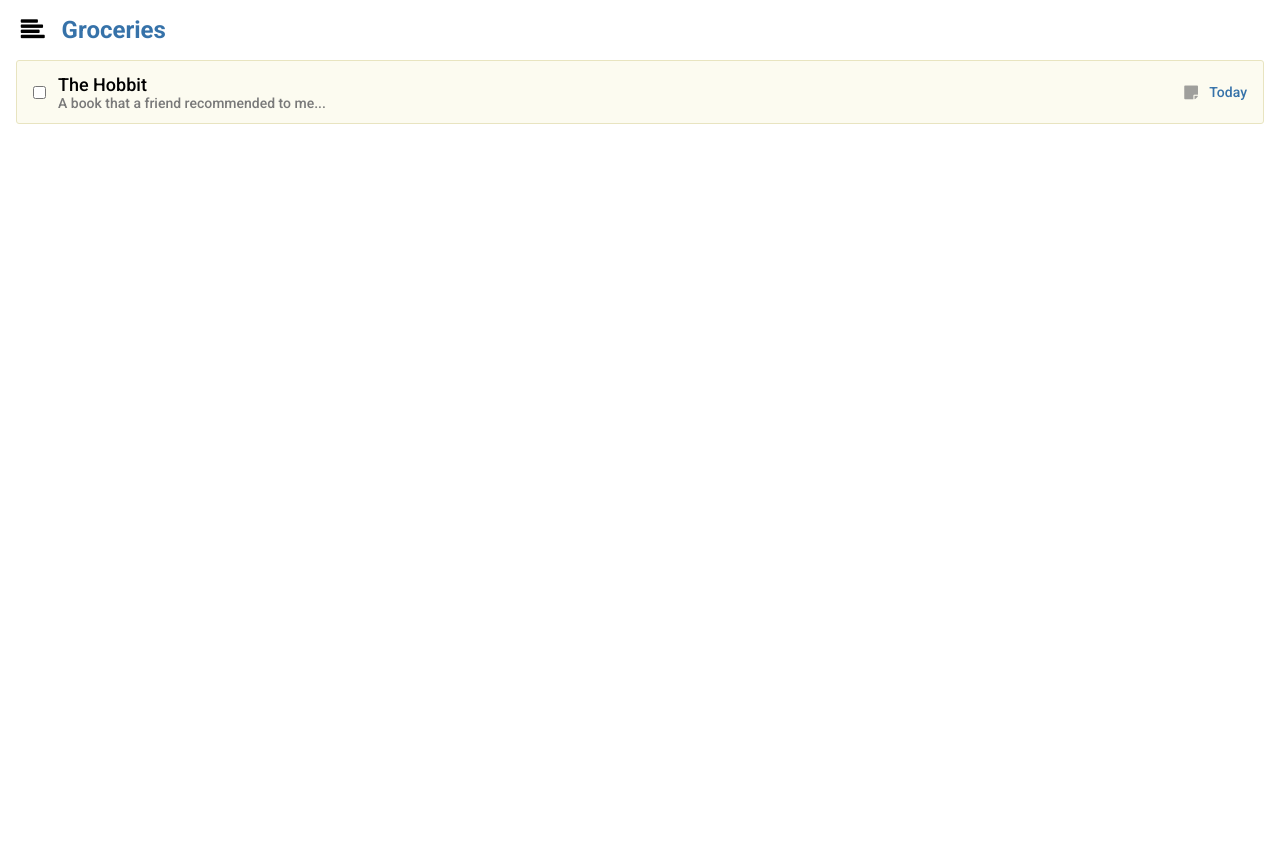
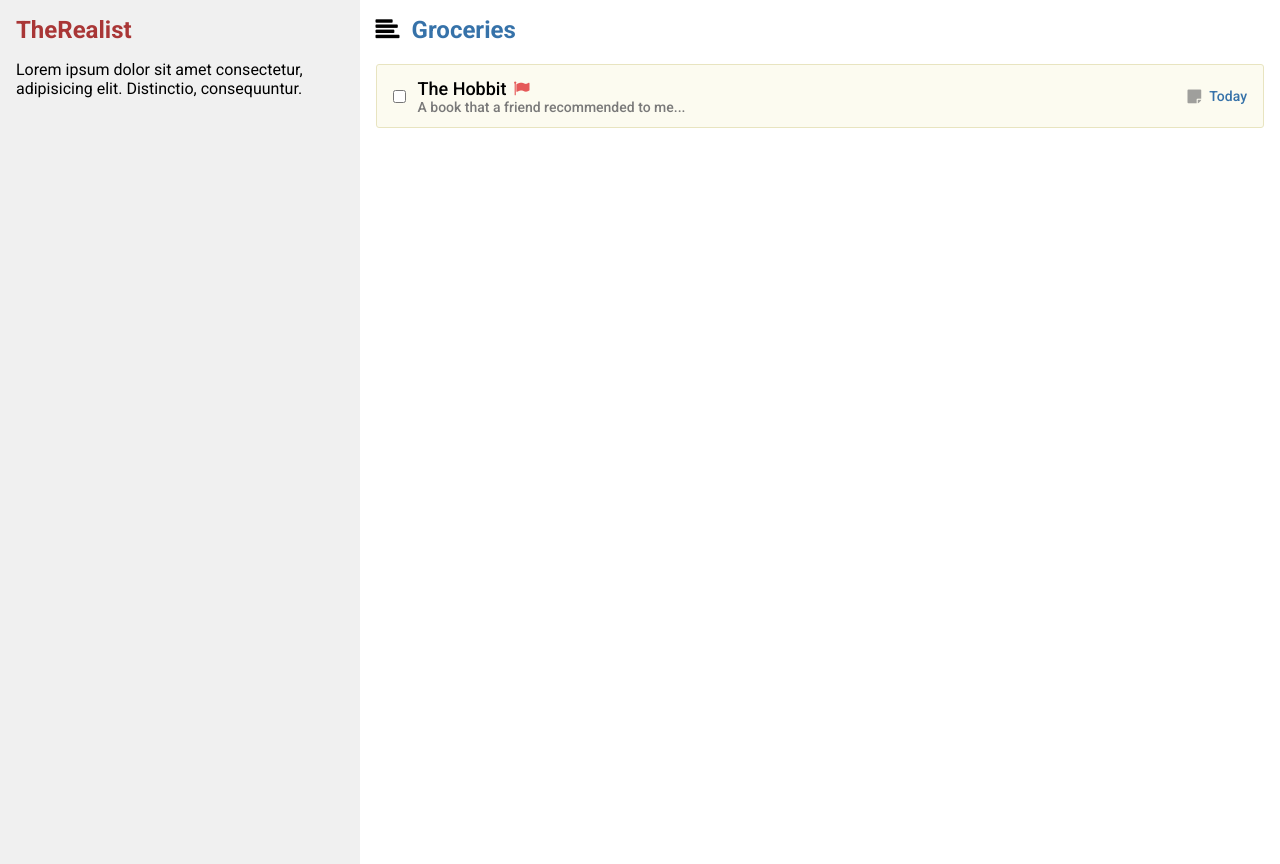
Before and after one commit to JordanBlount/therealist, a website built with webpack: page dist/index.html in a window 1280 px wide. Built offline with nearby package versions, Linux system fonts and the light colour scheme.

Commit message:
Created basic sidebar

```diff
--- a/dist/assets/fonts/css/icons.css
+++ b/dist/assets/fonts/css/icons.css
@@ -29,7 +29,6 @@
   display: inline-block;
   text-decoration: inherit;
   width: 1em;
-  margin-right: .2em;
   text-align: center;
   /* opacity: .8; */
 
@@ -41,8 +40,6 @@
   line-height: 1em;
 
   /* Animation center compensation - margins should be symmetric */
-  /* remove if not needed */
-  margin-left: .2em;
 
   /* you can be more comfortable with increased icons size */
   /* font-size: 120%; */
--- a/dist/assets/style.css
+++ b/dist/assets/style.css
@@ -7,11 +7,15 @@
 }
 
 :root {
-    --app-color: #fff;
+    --app-color: #A93636;
+
+
+    --sidebar-color: #F0F0F0;
 
     --project-color: #3672A9;
 
     --todo-description-color: #797979;
+    --todo-priority: #E55959;
 }
 
 body, html {
@@ -23,10 +27,37 @@ body, html {
 }
 
 .container {
-    width: calc(100vw - 2em);
+    /* width: calc(100vh - 2.5em) */
+    width: calc(100% - 2em);
     margin: 0 auto;
 }
 
+/*
+
+Side Bar
+
+*/
+
+.sidebar {
+    background-color: var(--sidebar-color);
+    width: 500px;
+}
+
+.main-content {
+    width: 100%;
+}
+
+.sidebar__nav {
+    padding: 1em 0;
+}
+
+.app__title {
+    margin: 0;
+    font-weight: 700;
+    font-size: 1.5rem;
+
+    color: var(--app-color);
+}
 
 /*
 
@@ -36,6 +67,10 @@ Main
 
 .sidebar-toggle {
     font-size: 1.5rem;
+}
+
+.main-content {
+    width: 100%;
 }
 
 .main-content__nav {
@@ -53,6 +88,7 @@ Main
 
 .todolist {
     min-height: 100vh;
+    margin-top: 0.25em;
 }
 
 .todo {
@@ -98,7 +134,8 @@ Main
 }
 
 .todo__left-props {
-
+    display: flex;
+    align-items: center;
 }
 
 .todo__title {
@@ -122,13 +159,20 @@ Main
 
 Flags
 
+TODO: Make notes clickable
+
 */
 
 .flag {
     margin: 0 0.438em;
 }
+
 .notes {
     color: hsla(0, 0%, 47%, 0.700);
+}
+
+.priority {
+    color: #E55959;
 }
 
 @media (max-width: 600px) {
--- a/dist/index.html
+++ b/dist/index.html
@@ -9,9 +9,14 @@
     <link rel="preconnect" href="https://fonts.gstatic.com">
     <link href="https://fonts.googleapis.com/css2?family=Roboto:wght@300;400;500;700&display=swap" rel="stylesheet">
 </head>
-<body>
+<body class="row">
     <div class="sidebar">
-
+        <div class="container">
+            <div class="sidebar__nav">
+                <h1 class="app__title">TheRealist</h1>
+            </div>
+            Lorem ipsum dolor sit amet consectetur, adipisicing elit. Distinctio, consequuntur.
+        </div>
     </div>
     <div class="main-content">
         <div class="main-content__nav">
@@ -30,12 +35,13 @@
                             <div class="todo__info">
                                 <div class="todo__left-props">
                                     <div class="todo__title">The Hobbit</div>
+                                    <i class="flag priority icon-flag"></i>
                                 </div>
                                 <div class="todo__description">A book that a friend recommended to me...</div>
                             </div>
                         </div>
                         <div class="todo__right-side">
-                            <div class="notes flag">
+                            <div class="flag notes">
                                 <i class="icon-sticky-note"></i>
                             </div>
                             <p class="todo__dueDate">Today</p>
```
Also changed, not shown: 1 other file.
